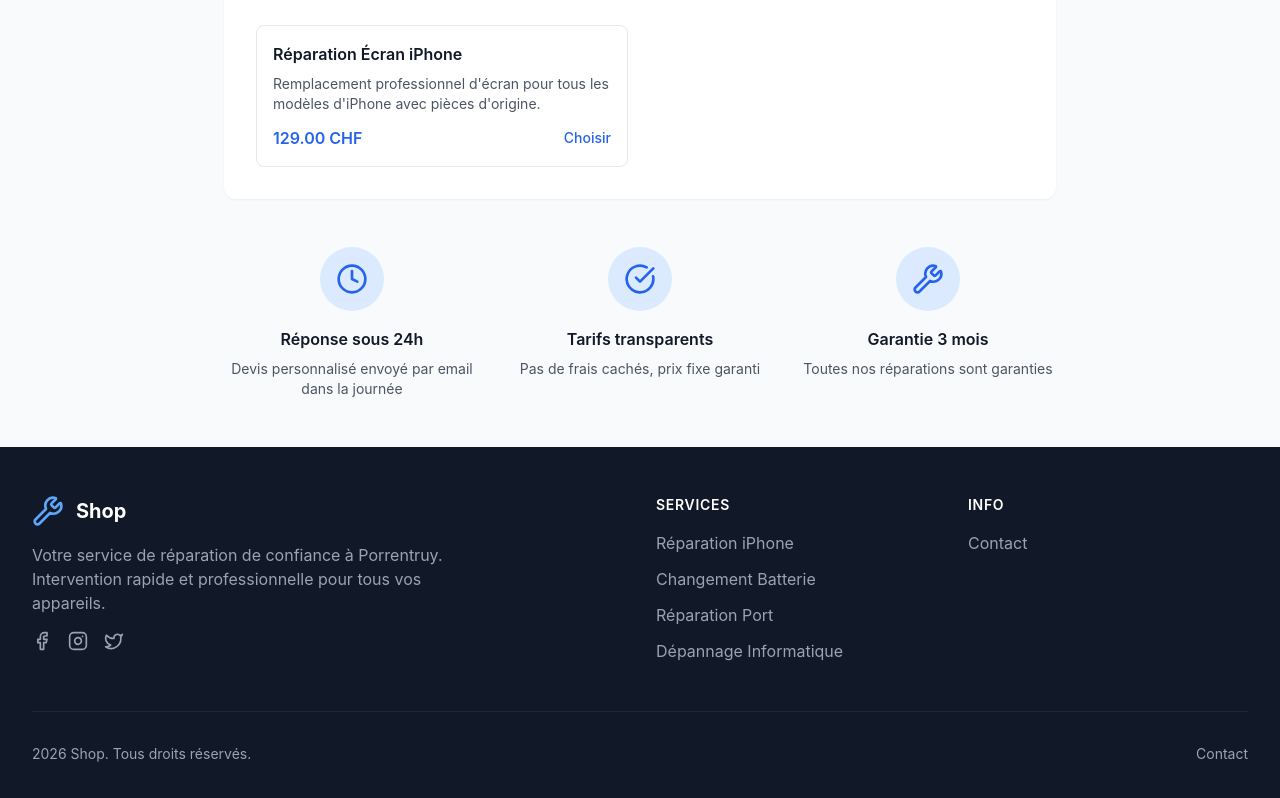
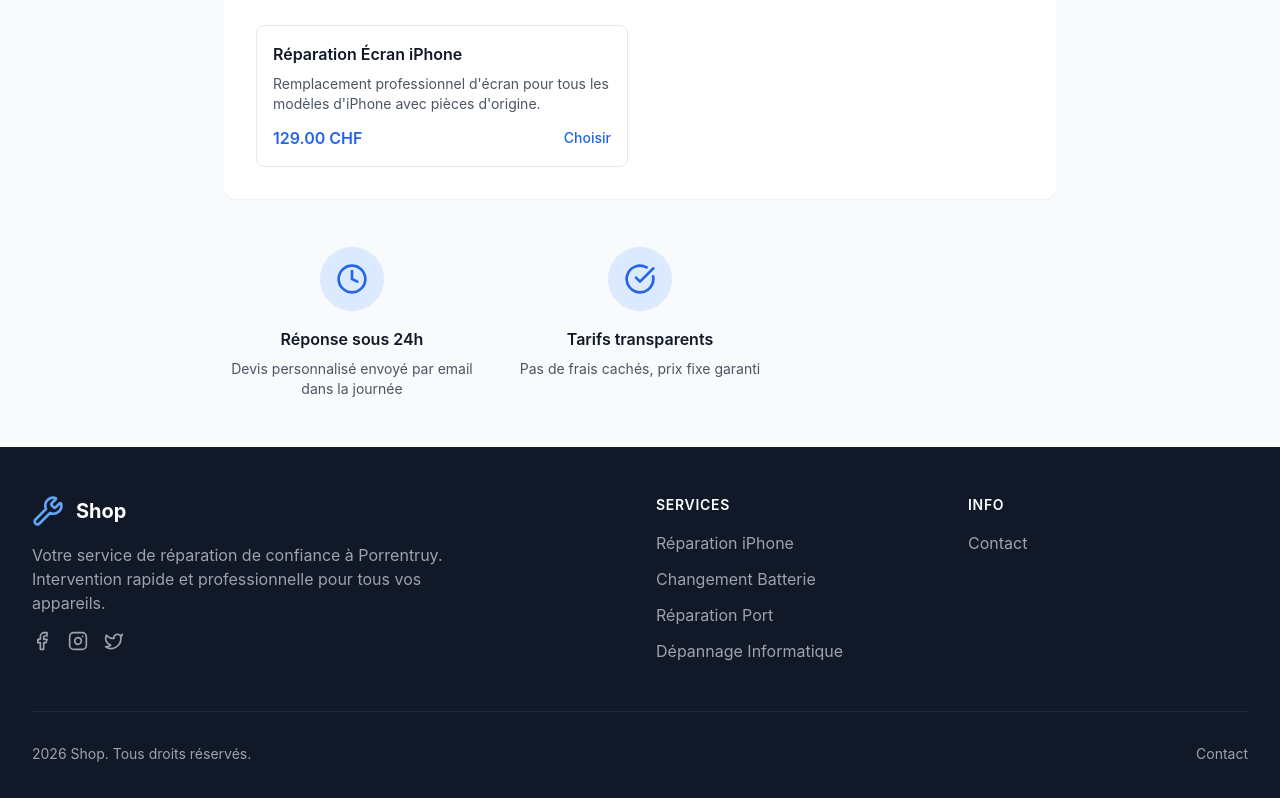
Before and after one commit to Iniddeee/site_vitrine_shop, a Vue app: page /shop in a window 1280 px wide. Shown: the part 979-1777 px from the top of the page. Built offline with nearby package versions, Linux system fonts and the light colour scheme.

Commit message:
Remove guarantee section from Shop page

```diff
--- a/src/pages/Shop.vue
+++ b/src/pages/Shop.vue
@@ -184,18 +184,6 @@ const formatPrice = (price: number | 'Sur devis') => {
             Pas de frais cachés, prix fixe garanti
           </p>
         </div>
-
-        <div class="text-center">
-          <div
-            class="bg-primary-100 dark:bg-primary-900 w-16 h-16 rounded-full flex items-center justify-center mx-auto mb-4"
-          >
-            <Wrench class="h-8 w-8 text-primary-600 dark:text-primary-400" />
-          </div>
-          <h3 class="font-semibold text-gray-900 dark:text-white mb-2">Garantie 3 mois</h3>
-          <p class="text-gray-600 dark:text-gray-400 text-sm">
-            Toutes nos réparations sont garanties
-          </p>
-        </div>
       </div>
     </div>
   </div>
```
